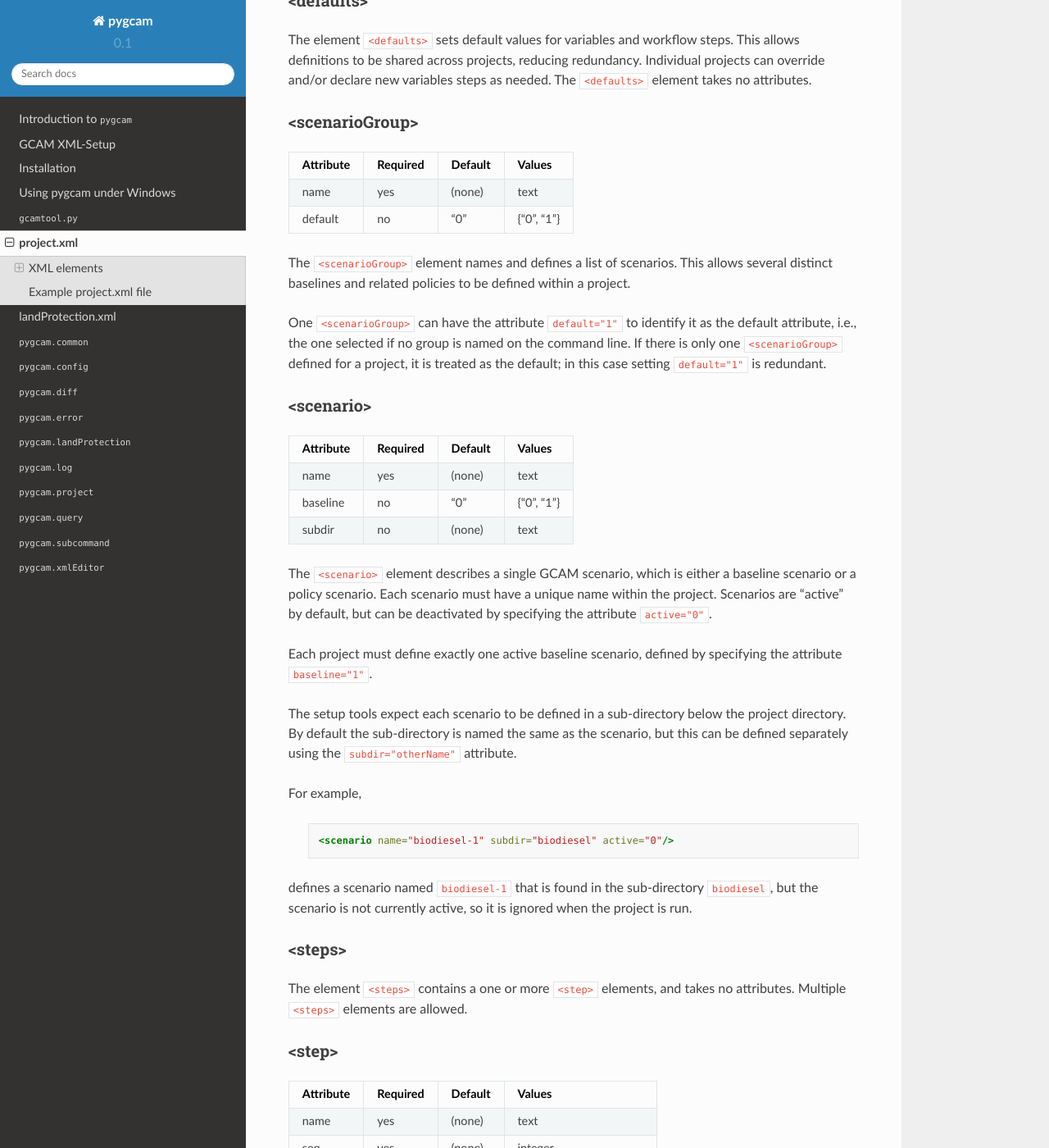
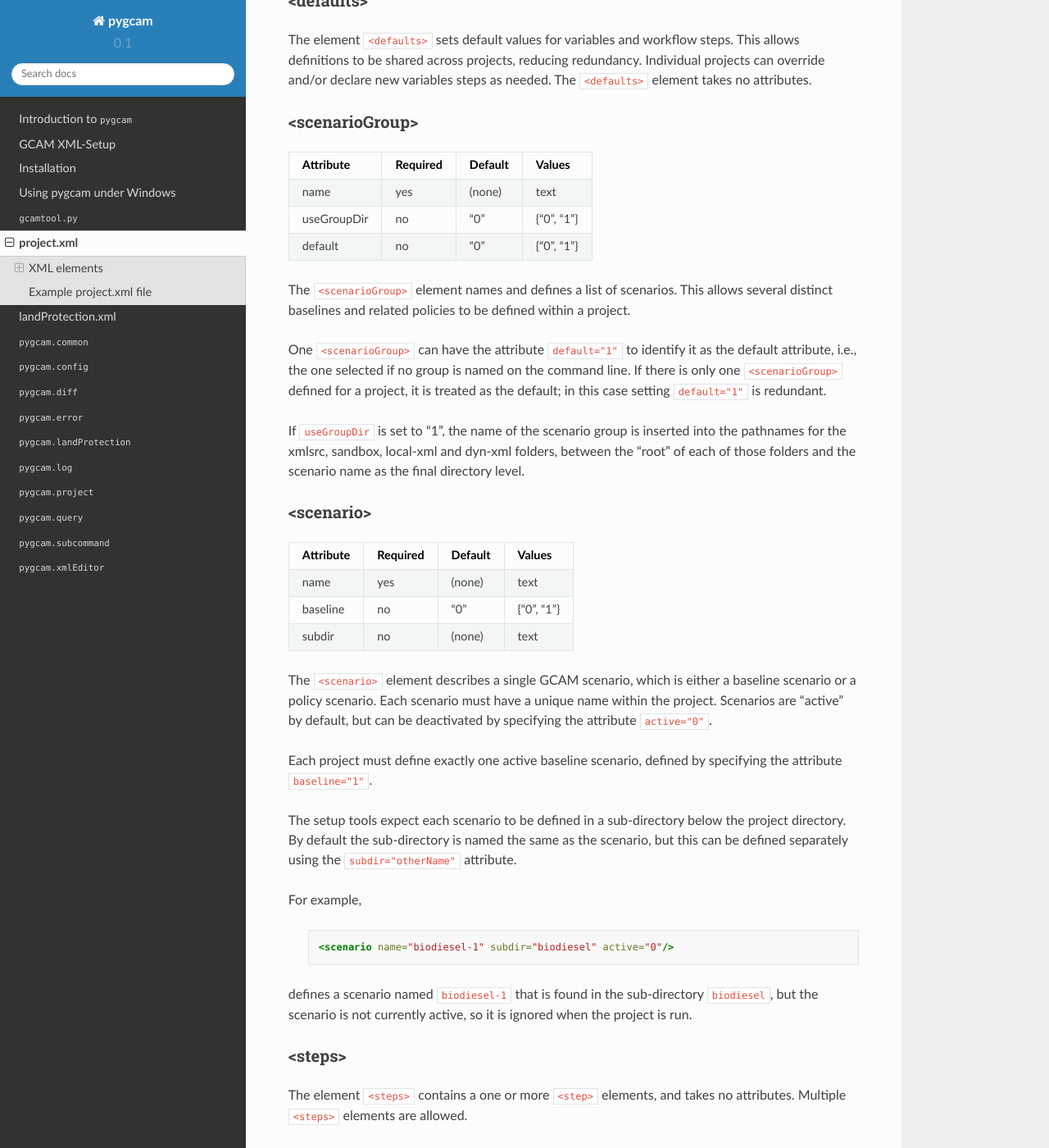
Before and after one commit to JGCRI/pygcam, a Sphinx documentation site: the page built from docs/source/project-xml.rst, in a window 1280 px wide and 1400 px high, scrolled down 832 px. Shown: the whole window at 82% size. Built offline with Sphinx 7.4.7 and the Read the Docs theme 2.0.0, drawn with Linux system fonts in a browser that asks for light colours; some of the changed text lies outside the part shown.

Commit message:
Implemented "group" attribute in <step> element.

```diff
--- a/docs/source/project-xml.rst
+++ b/docs/source/project-xml.rst
@@ -58,6 +58,8 @@
 +=============+============+===========+==============+
 | name        | yes        | (none)    | text         |
 +-------------+------------+-----------+--------------+
+| useGroupDir | no         | "0"       | {"0", "1"}   |
++-------------+------------+-----------+--------------+
 | default     | no         | "0"       | {"0", "1"}   |
 +-------------+------------+-----------+--------------+
 
@@ -70,6 +72,11 @@
 is named on the command line. If there is only one ``<scenarioGroup>``
 defined for a project, it is treated as the default; in this case
 setting ``default="1"`` is redundant.
+
+If ``useGroupDir`` is set to "1", the name of the scenario group
+is inserted into the pathnames for the xmlsrc, sandbox,
+local-xml and dyn-xml folders, between the "root" of each of those
+folders and the scenario name as the final directory level.
 
 <scenario>
 ^^^^^^^^^^
@@ -125,6 +132,8 @@
 +-------------+------------+-----------+---------------------------------+
 | runFor      | no         | "all"     | {"baseline", "policy", "all"}   |
 +-------------+------------+-----------+---------------------------------+
+| group       | no         | ""        | the name of a scenario group    |
++-------------+------------+-----------+---------------------------------+
 
 A ``<step>`` describes one step in the workflow. Each step has a name
 and an integer sequence number. Steps (from one or more ``<steps>``
@@ -154,6 +163,10 @@
 baseline scenario. If ``runFor="policy"`` is set, the step is run only
 or *non*-baseline strategies. By default steps are run for both baseline
 and policy scenarios.
+
+If the ``group`` attribute is set, the step is run only when processing
+the named scenario group. This allows you to define steps specific to
+different scenario groups.
 
 For example, the block:
 
```
Also changed, not shown: 2 other files.
